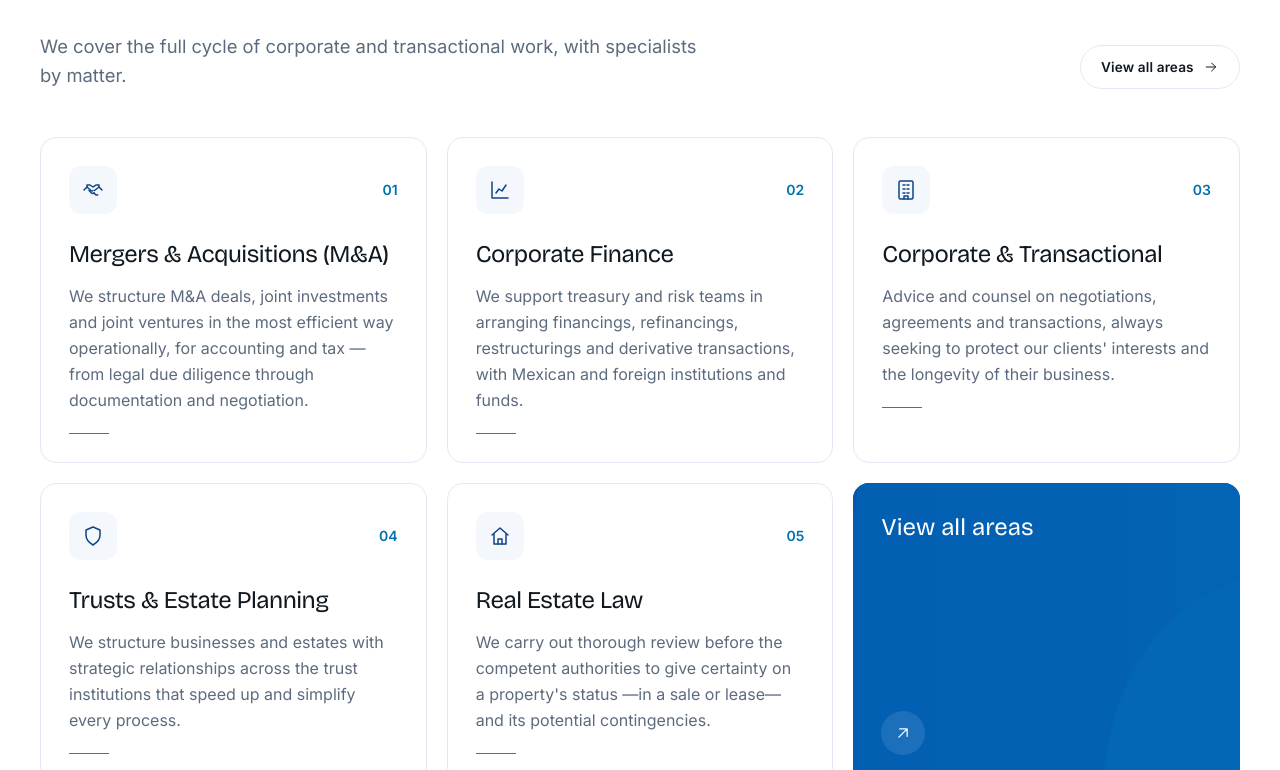
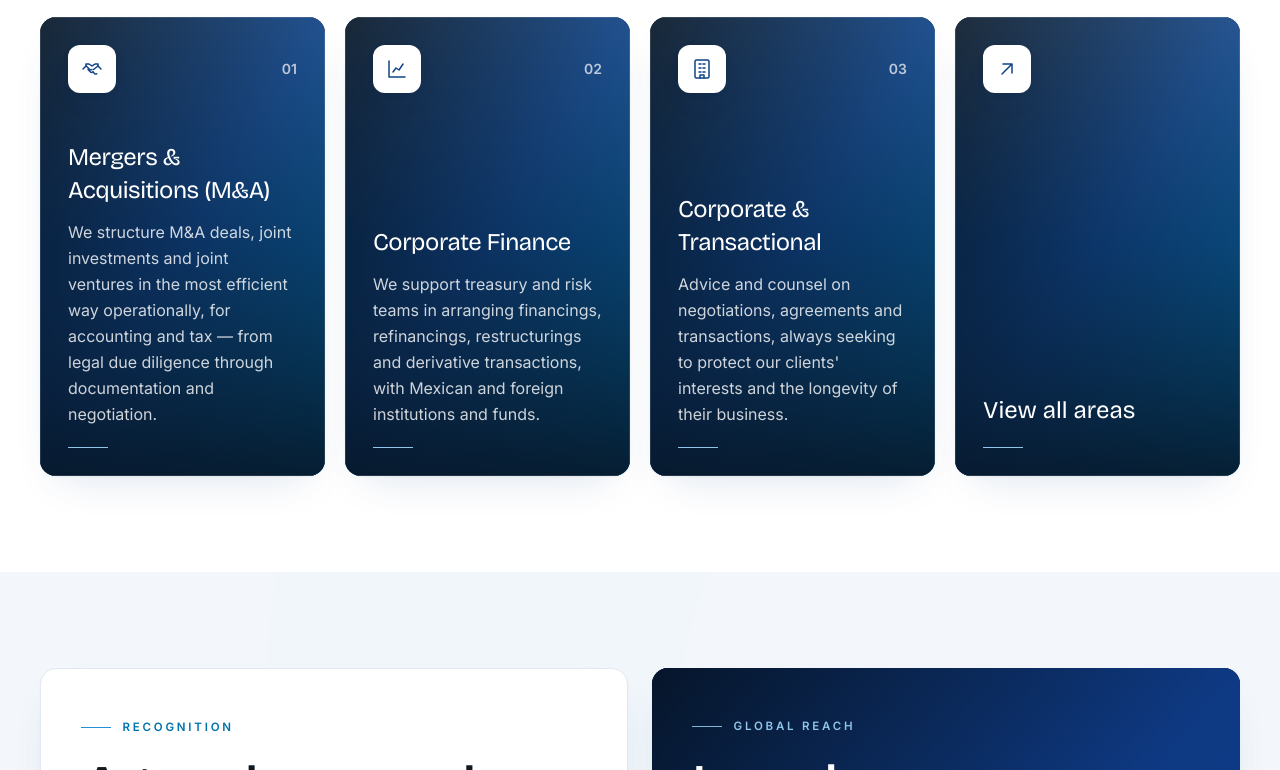
Before and after one commit to ia-satma/INTERVO-PAGE-2026, a Next.js app: page /en in a window 1280 px wide. Shown: the part 1790-2560 px from the top of the page. Built offline with nearby package versions, Linux system fonts and the light colour scheme.

Commit message:
Compact home and update service cards

```diff
--- a/src/app/[locale]/page.tsx
+++ b/src/app/[locale]/page.tsx
@@ -4,13 +4,9 @@ import Link from "next/link";
 import Hero from "@/components/Hero";
 import SectionHeading from "@/components/SectionHeading";
 import ServiceCard from "@/components/ServiceCard";
-import ValueCard from "@/components/ValueCard";
-import InsightCard from "@/components/InsightCard";
 import CTASection from "@/components/CTASection";
 import Reveal from "@/components/Reveal";
 import Counter from "@/components/motion/Counter";
-import { Stat } from "@/components/Stat";
-import { MarbleDuotone } from "@/components/abstract";
 import { ArrowRight, ArrowUpRight } from "@/components/icons";
 import { getDictionary } from "@/i18n/dictionaries";
 import { isLocale } from "@/i18n/config";
@@ -41,7 +37,6 @@ export default async function HomePage({ params }: { params: Promise<{ locale: s
     <>
       <Hero locale={loc} dict={dict} />
 
-      {/* Stats band overlapping hero */}
       <div className="container-x relative z-10 -mt-14 md:-mt-20">
         <Reveal>
           <div className="grid grid-cols-2 gap-y-8 rounded-2xl border border-line bg-white px-8 py-9 shadow-card md:grid-cols-4 md:gap-8 md:px-12">
@@ -58,14 +53,13 @@ export default async function HomePage({ params }: { params: Promise<{ locale: s
         </Reveal>
       </div>
 
-      {/* Brand statement — centered */}
-      <section className="section">
+      <section className="py-20 md:py-24">
         <div className="container-x text-center">
           <Reveal>
             <div className="flex justify-center">
               <span className="eyebrow eyebrow--center">{t.brandStatement.eyebrow}</span>
             </div>
-            <h2 className="display-1 mx-auto mt-6 max-w-4xl">{t.brandStatement.title}</h2>
+            <h2 className="display-2 mx-auto mt-6 max-w-4xl">{t.brandStatement.title}</h2>
             <p className="lead mx-auto mt-7 max-w-2xl text-muted">{t.brandStatement.body}</p>
             <Link href={localePath(loc, "firma")} className="btn btn-primary mt-9 !px-7 !py-3.5">
               {t.brandStatement.cta}
@@ -75,8 +69,7 @@ export default async function HomePage({ params }: { params: Promise<{ locale: s
         </div>
       </section>
 
-      {/* Services preview */}
-      <section className="section">
+      <section className="py-20 md:py-24">
         <div className="container-x">
           <div className="flex flex-col items-start justify-between gap-6 md:flex-row md:items-end">
             <SectionHeading eyebrow={t.services.eyebrow} title={t.services.title} subtitle={t.services.subtitle} />
@@ -86,9 +79,9 @@ export default async function HomePage({ params }: { params: Promise<{ locale: s
             </Link>
           </div>
 
-          <div className="mt-12 grid gap-5 sm:grid-cols-2 lg:grid-cols-3">
-            {FEATURED_SERVICES.map((id, i) => (
-              <Reveal key={id} delay={(i % 3) * 0.05}>
+          <div className="mt-12 grid gap-5 sm:grid-cols-2 lg:grid-cols-4">
+            {FEATURED_SERVICES.slice(0, 3).map((id, i) => (
+              <Reveal key={id} delay={i * 0.05}>
                 <ServiceCard
                   id={id}
                   index={String(i + 1).padStart(2, "0")}
@@ -97,98 +90,29 @@ export default async function HomePage({ params }: { params: Promise<{ locale: s
                 />
               </Reveal>
             ))}
-            <Reveal delay={0.1}>
+            <Reveal delay={0.15}>
               <Link
                 href={localePath(loc, "servicios")}
-                className="group relative flex h-full min-h-[13rem] flex-col justify-between overflow-hidden rounded-2xl bg-azure p-7 text-white transition-transform duration-500 hover:-translate-y-1"
+                className="group relative flex h-full min-h-[21rem] overflow-hidden rounded-2xl bg-navy-950 shadow-card transition-[translate,box-shadow] duration-500 hover:-translate-y-1 hover:shadow-soft"
               >
-                <Image
-                  src={asset("/images/textures/brand-shapes-azure.webp")}
-                  alt=""
-                  fill
-                  sizes="(max-width: 1024px) 100vw, 33vw"
-                  className="object-cover"
-                />
-                <div className="absolute inset-0 bg-navy/25" />
-                <span className="relative font-serif text-2xl">{t.services.cta}</span>
-                <span className="relative flex h-11 w-11 items-center justify-center rounded-full bg-white/10 transition-colors group-hover:bg-white group-hover:text-navy">
-                  <ArrowUpRight className="h-5 w-5" />
+                <div className="absolute inset-0 bg-gradient-to-br from-navy-950 via-navy to-azure" />
+                <div className="absolute inset-0 bg-gradient-to-t from-navy-950/90 via-navy-950/30 to-white/10" />
+                <div className="absolute inset-0 ring-1 ring-inset ring-white/12 transition-colors duration-500 group-hover:ring-accent-soft/45" />
+                <div className="relative z-10 flex h-full w-full flex-col p-7">
+                  <span className="flex h-12 w-12 items-center justify-center rounded-xl border border-white/70 bg-white text-navy shadow-soft transition-colors duration-500 group-hover:bg-accent-soft group-hover:text-navy-950">
+                    <ArrowUpRight className="h-6 w-6" />
                   </span>
+                  <div className="mt-auto pt-12">
+                    <span className="font-serif text-2xl leading-snug text-white">{t.services.cta}</span>
+                    <span className="mt-5 block h-px w-10 bg-accent-soft transition-all duration-500 group-hover:w-20" />
+                  </div>
+                </div>
               </Link>
             </Reveal>
           </div>
         </div>
       </section>
 
-      {/* Global reach teaser */}
-      <section className="mesh grain relative overflow-hidden text-white">
-        <Image
-          src={asset("/images/textures/brand-shapes-navy-1.webp")}
-          alt=""
-          fill
-          sizes="100vw"
-          className="object-cover opacity-80"
-        />
-        <div className="absolute inset-0 bg-navy-950/40" />
-        <MarbleDuotone src="/images/textures/marble-2.webp" className="absolute inset-0 opacity-20" />
-        <div className="container-x section relative z-10">
-          <div className="grid items-center gap-12 lg:grid-cols-2">
-            <div>
-              <SectionHeading eyebrow={t.global.eyebrow} title={t.global.title} subtitle={t.global.body} tone="light" />
-              <Link href={localePath(loc, "global")} className="btn btn-light mt-8 !px-6 !py-3">
-                {t.global.cta}
-                <ArrowUpRight className="h-4 w-4" />
-              </Link>
-            </div>
-            <div className="grid grid-cols-3 gap-6 border-t border-white/10 pt-10 lg:border-l lg:border-t-0 lg:pl-12 lg:pt-0">
-              {t.global.stats.map((s) => (
-                <Stat key={s.label} value={s.value} label={s.label} tone="light" />
-              ))}
-            </div>
-          </div>
-        </div>
-      </section>
-
-      {/* Values */}
-      <section className="section">
-        <div className="container-x">
-          <SectionHeading eyebrow={t.values.eyebrow} title={t.values.title} align="center" />
-          <div className="mt-14 grid gap-8 sm:grid-cols-2 lg:grid-cols-4">
-            {dict.valuesData.map((v, i) => (
-              <Reveal key={v.key} delay={i * 0.06}>
-                <ValueCard id={v.key} title={v.title} desc={v.desc} />
-              </Reveal>
-            ))}
-          </div>
-        </div>
-      </section>
-
-      {/* Positioning — strikethrough statement */}
-      <section className="mesh grain relative overflow-hidden text-white">
-        <Image
-          src={asset("/images/textures/brand-shapes-navy-2.webp")}
-          alt=""
-          fill
-          sizes="100vw"
-          className="object-cover opacity-80"
-        />
-        <div className="absolute inset-0 bg-navy-950/40" />
-        <MarbleDuotone src="/images/textures/marble-3.webp" className="absolute inset-0 opacity-20" />
-        <div className="container-x section relative z-10 text-center">
-          <Reveal>
-            <h2 className="display-1 text-white">
-              <span className="strike-accent">{t.positioning.strike}</span> {t.positioning.keep}
-            </h2>
-            <p className="lead mx-auto mt-6 max-w-2xl text-white/75">{t.positioning.body}</p>
-            <Link href={localePath(loc, "contacto")} className="btn btn-light mt-9 !px-7 !py-3.5">
-              {t.positioning.cta}
-              <ArrowUpRight className="h-4 w-4" />
-            </Link>
-          </Reveal>
-        </div>
-      </section>
-
-      {/* Recognition + photo mosaic */}
       <section className="relative overflow-hidden bg-mist">
         <Image
           src={asset("/images/textures/brand-shapes-light-2.webp")}
@@ -198,11 +122,12 @@ export default async function HomePage({ params }: { params: Promise<{ locale: s
           className="object-cover opacity-60"
         />
         <div className="absolute inset-0 bg-mist/50" />
-        <div className="section container-x relative grid items-center gap-12 lg:grid-cols-2">
-          <div>
+        <div className="container-x relative grid gap-6 py-20 md:py-24 lg:grid-cols-2">
+          <Reveal>
+            <div className="h-full rounded-2xl border border-line bg-white p-8 shadow-card md:p-10">
               <SectionHeading eyebrow={t.recognition.eyebrow} title={t.recognition.title} />
-            <p className="lead mt-6 text-muted">{t.recognition.lead}</p>
-            <ul className="mt-8 space-y-4">
+              <p className="mt-6 text-[1rem] leading-relaxed text-muted">{t.recognition.lead}</p>
+              <ul className="mt-8 space-y-3">
                 {dict.firma.recognition.badges.map((b) => (
                   <li key={b.name} className="flex flex-wrap items-center gap-x-3 gap-y-2">
                     <ArrowRight className="h-4 w-4 shrink-0 text-accent" />
@@ -218,46 +143,38 @@ export default async function HomePage({ params }: { params: Promise<{ locale: s
                 <ArrowUpRight className="h-4 w-4" />
               </Link>
             </div>
+          </Reveal>
 
-          {/* Staggered mosaic of partner portraits */}
-          <Reveal>
-            <div className="grid grid-cols-2 gap-4 lg:gap-5">
-              <div className="space-y-4 lg:space-y-5">
-                {["/images/team/m1.webp", "/images/team/m3.webp"].map((src) => (
-                  <div key={src} className="relative aspect-[3/4] overflow-hidden rounded-2xl shadow-card">
-                    <Image src={asset(src)} alt="" fill className="object-cover" sizes="(max-width:1024px) 45vw, 25vw" />
+          <Reveal delay={0.06}>
+            <div className="relative h-full overflow-hidden rounded-2xl bg-navy-950 p-8 text-white shadow-card md:p-10">
+              <Image
+                src={asset("/images/textures/brand-shapes-navy-1.webp")}
+                alt=""
+                fill
+                sizes="(min-width: 1024px) 50vw, 100vw"
+                className="object-cover opacity-80"
+              />
+              <div className="absolute inset-0 bg-gradient-to-br from-navy-950/95 via-navy/80 to-azure/40" />
+              <div className="relative">
+                <SectionHeading eyebrow={t.global.eyebrow} title={t.global.title} subtitle={t.global.body} tone="light" />
+                <div className="mt-9 grid grid-cols-3 gap-5 border-t border-white/12 pt-7">
+                  {t.global.stats.map((s) => (
+                    <div key={s.label}>
+                      <Counter
+                        value={s.value}
+                        className="block font-serif text-3xl font-medium tracking-tight text-white md:text-4xl"
+                      />
+                      <div className="mt-2 text-xs leading-snug text-white/65">{s.label}</div>
                     </div>
                   ))}
                 </div>
-              <div className="space-y-4 pt-8 lg:space-y-5 lg:pt-14">
-                {["/images/team/m2.webp", "/images/team/m4.webp"].map((src) => (
-                  <div key={src} className="relative aspect-[3/4] overflow-hidden rounded-2xl shadow-card">
-                    <Image src={asset(src)} alt="" fill className="object-cover" sizes="(max-width:1024px) 45vw, 25vw" />
-                  </div>
-                ))}
+                <Link href={localePath(loc, "global")} className="btn btn-light mt-9 !px-6 !py-3">
+                  {t.global.cta}
+                  <ArrowUpRight className="h-4 w-4" />
+                </Link>
               </div>
             </div>
           </Reveal>
-        </div>
-      </section>
-
-      {/* Insights teaser */}
-      <section className="section">
-        <div className="container-x">
-          <div className="flex flex-col items-start justify-between gap-6 md:flex-row md:items-end">
-            <SectionHeading eyebrow={t.insights.eyebrow} title={t.insights.title} subtitle={t.insights.subtitle} />
-            <Link href={localePath(loc, "publicaciones")} className="btn btn-ghost shrink-0 !px-5 !py-2.5 text-[0.85rem]">
-              {t.insights.cta}
-              <ArrowRight className="h-4 w-4" />
-            </Link>
-          </div>
-          <div className="mt-12 grid gap-6 md:grid-cols-2 lg:grid-cols-3">
-            {dict.insights.items.map((item, i) => (
-              <Reveal key={item.title} delay={(i % 3) * 0.06}>
-                <InsightCard item={item} readMore={dict.insights.readMore} />
-              </Reveal>
-            ))}
-          </div>
         </div>
       </section>
 
--- a/src/components/ServiceCard.tsx
+++ b/src/components/ServiceCard.tsx
@@ -9,18 +9,26 @@ type Props = {
 
 export default function ServiceCard({ id, title, desc, index }: Props) {
   return (
-    <div className="spotlight-border group relative flex h-full flex-col rounded-2xl border border-line bg-white p-7 transition-[translate,box-shadow,border-color] duration-500 hover:-translate-y-1 hover:border-transparent hover:shadow-card">
+    <article className="group relative flex h-full min-h-[21rem] overflow-hidden rounded-2xl bg-navy-950 shadow-card transition-[translate,box-shadow] duration-500 hover:-translate-y-1 hover:shadow-soft">
+      <div className="absolute inset-0 bg-gradient-to-br from-navy-950 via-navy to-azure" />
+      <div className="absolute inset-0 bg-gradient-to-t from-navy-950/92 via-navy-950/38 to-white/8" />
+      <div className="absolute inset-0 ring-1 ring-inset ring-white/12 transition-colors duration-500 group-hover:ring-accent-soft/45" />
+
+      <div className="relative z-10 flex h-full w-full flex-col p-7">
         <div className="flex items-center justify-between">
-        <span className="flex h-12 w-12 items-center justify-center rounded-xl bg-mist text-navy transition-colors duration-500 group-hover:bg-navy group-hover:text-white">
+          <span className="flex h-12 w-12 items-center justify-center rounded-xl border border-white/70 bg-white text-navy shadow-soft transition-colors duration-500 group-hover:bg-accent-soft group-hover:text-navy-950">
             <ServiceIcon id={id} className="h-6 w-6" />
           </span>
           {index && (
-          <span className="font-display text-sm font-semibold text-accent-deep">{index}</span>
+            <span className="font-display text-sm font-semibold text-white/70">{index}</span>
           )}
         </div>
-      <h3 className="mt-6 font-serif text-2xl leading-snug">{title}</h3>
-      {desc && <p className="mt-3 text-[1rem] leading-relaxed text-muted">{desc}</p>}
-      <span className="mt-5 block h-px w-10 bg-accent transition-all duration-500 group-hover:w-20" />
+        <div className="mt-auto pt-12">
+          <h3 className="font-serif text-2xl leading-snug text-white">{title}</h3>
+          {desc && <p className="mt-3 text-[1rem] leading-relaxed text-white/80">{desc}</p>}
+          <span className="mt-5 block h-px w-10 bg-accent-soft transition-all duration-500 group-hover:w-20" />
         </div>
+      </div>
+    </article>
   );
 }
```
Also changed, not shown: src/app/[locale]/servicios/page.tsx (+17 -8 lines). Lines whose indentation alone changed are shown as unchanged.
